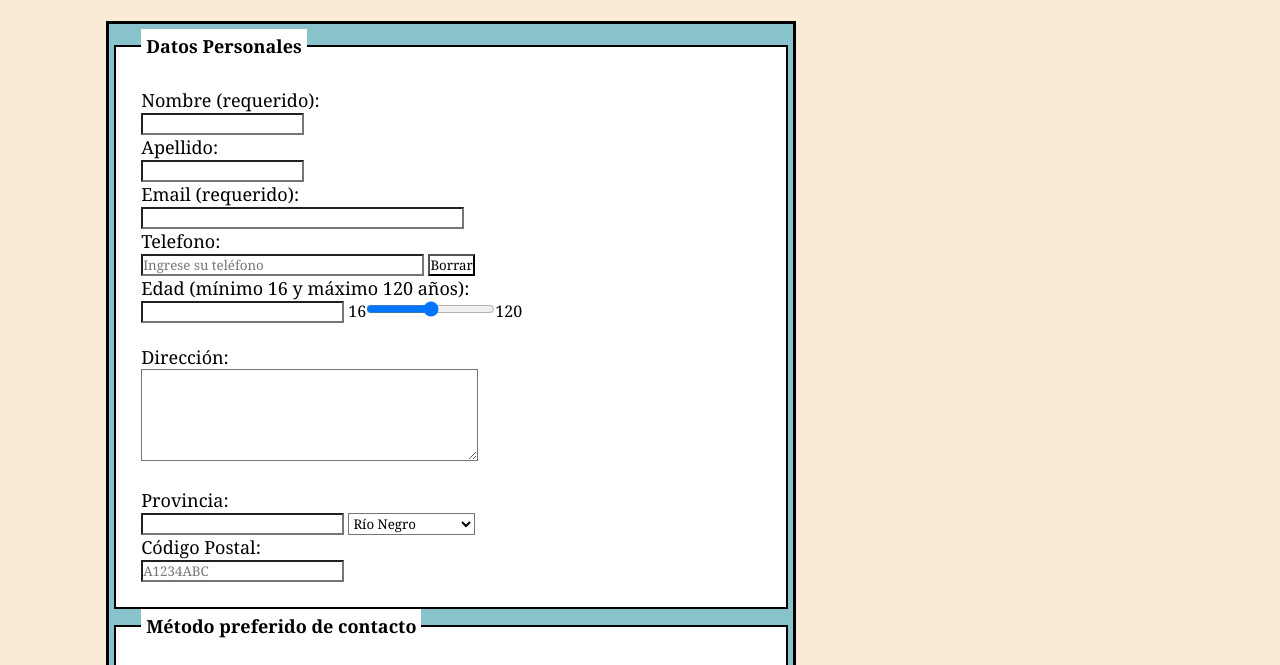
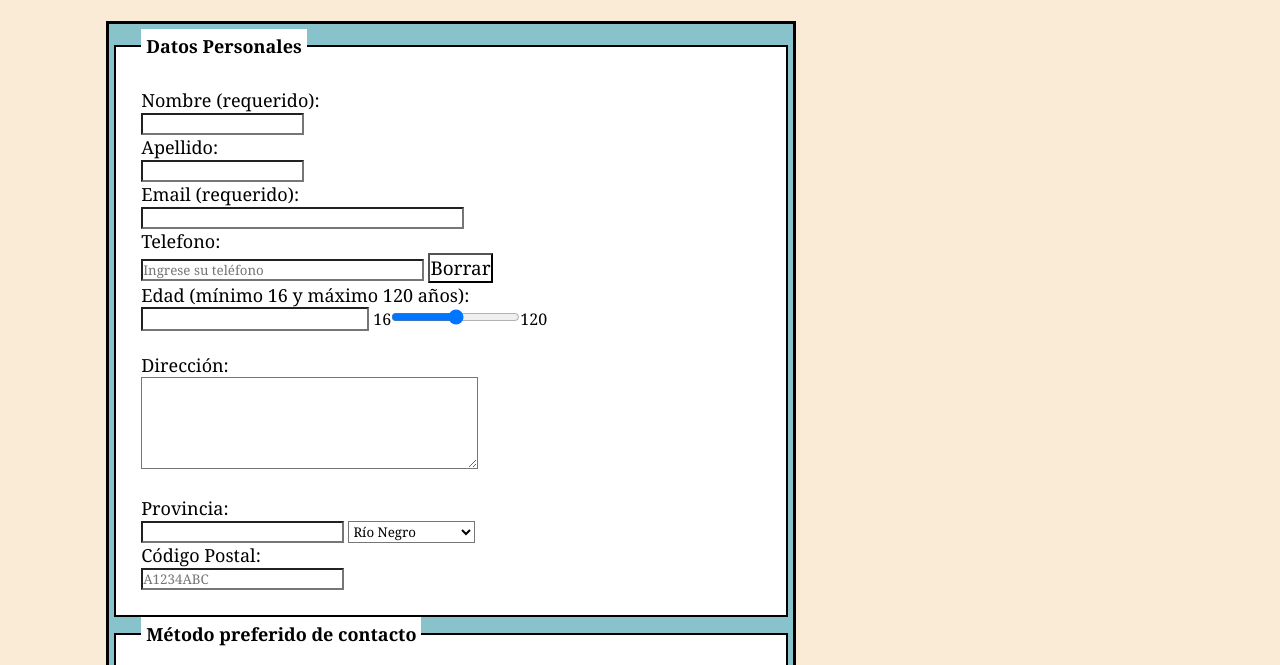
Before and after one commit to Dieguinho077/Mylab_dieguinho077.github.io, a plain HTML site: page contacto.html in a window 1280 px wide. Shown: the part 102-767 px from the top of the page. Drawn offline with Linux system fonts and the light colour scheme.

Commit message:
last commit

```diff
--- a/style.css
+++ b/style.css
@@ -158,6 +158,12 @@ input[type="checkbox"] {
     margin-left: 30px;
 }
 
+input[type="submit"] {
+    font-size: 0.5cm;
+}
+input[type="number"] {
+    font-size: 0.4cm;
+}
 label, p label, input, p fieldset, fieldset p, textarea, select{
     background-color: white;
 }
```
